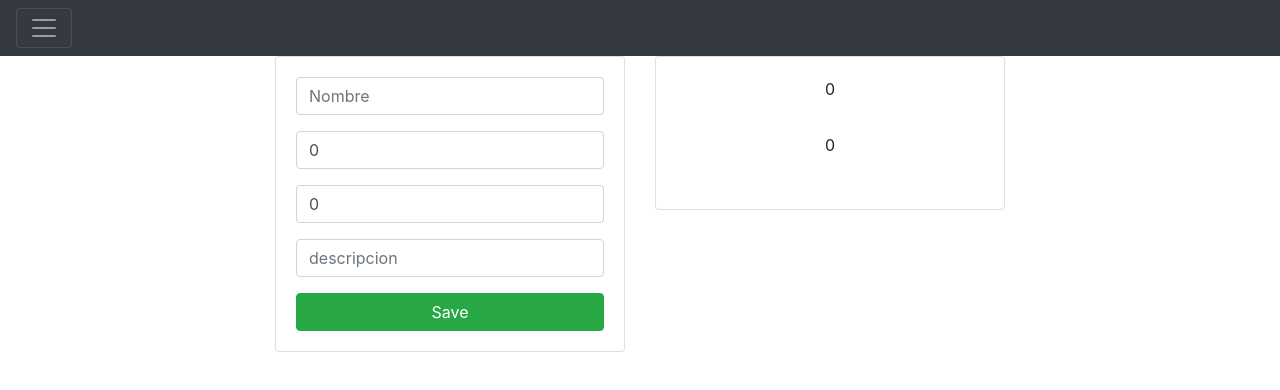
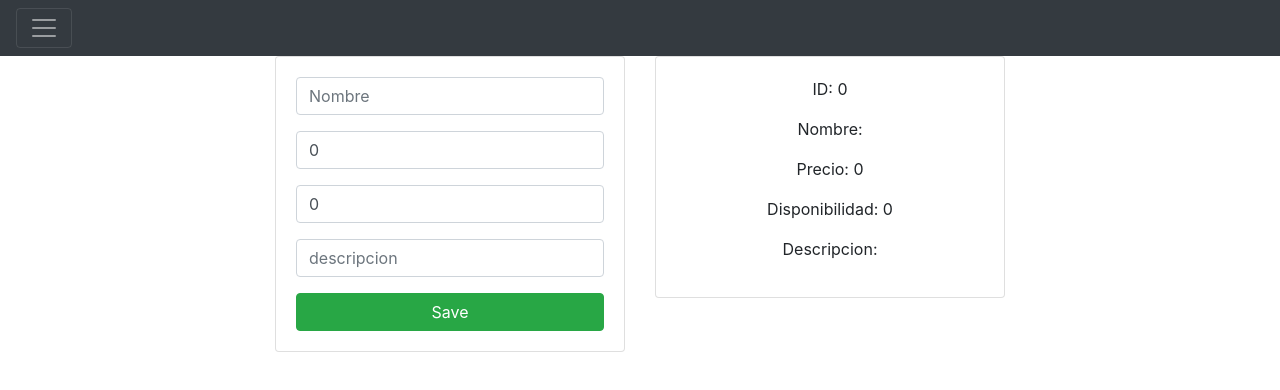
Before and after one commit to jonaduron/4Event, an Angular app in the folder client/: page /newpacket in a window 1280 px wide. Shown: the top 390 px of the page. Built offline with nearby package versions, Linux system fonts and the light colour scheme.

Commit message:
Deletes and creates en packets

```diff
--- a/client/src/app/components/newformpacket/newformpacket.component.html
+++ b/client/src/app/components/newformpacket/newformpacket.component.html
@@ -16,7 +16,7 @@
             <input type="text" name="descripcion" [(ngModel)]="pac.descripcion" placeholder="descripcion" class="form-control">
           </div>
 
-          <button class="btn btn-success btn-block" >
+          <button class="btn btn-success btn-block" (click)="newpackets()">
             Save
           </button>
 
@@ -27,9 +27,10 @@
 
   <div class="col-md-4">
     <div class="card card-body text-center">
-      <p>{{ pac.id}}</p>
-      <p>{{ pac.nombre}}</p>
-      <p>{{ pac.precio}}</p>
-      <p>{{ pac.descripcion}}</p>
+      <p>ID: {{ pac.id}}</p>
+      <p>Nombre: {{ pac.nombre}}</p>
+      <p>Precio: {{ pac.precio}}</p>
+      <p>Disponibilidad: {{ pac.disponibilidad}}</p>
+      <p>Descripcion: {{ pac.descripcion}}</p>
     </div>
   </div>
--- a/client/src/app/components/newformpacket/newformpacket.component.ts
+++ b/client/src/app/components/newformpacket/newformpacket.component.ts
@@ -15,14 +15,21 @@ export class NewformpacketComponent implements OnInit {
     precio: 0,
     disponibilidad: 0,
     descripcion: '',
-    id_proveedor: 0
+    id_proveedor: 1000001
   };
   constructor(private paqueteServiceService:PaqueteServiceService) { }
 
   ngOnInit() {
   }
   newpackets(){
-    console.log(this.pac)
+    // delete this.pac.id_proveedor;
+    delete this.pac.id;
+    this.paqueteServiceService.newPacket(this.pac).subscribe(
+      res=> {
+        console.log(res)
+
+      },err=> console.error(err)
+    )
   }
 
 }
--- a/client/src/app/services/paquete/paquete-service.service.ts
+++ b/client/src/app/services/paquete/paquete-service.service.ts
@@ -1,7 +1,7 @@
 import { Injectable } from '@angular/core';
 import { HttpClient } from '@angular/common/http';
+import {paquete} from '../../models/paquete';
 
-import { packetandevent } from '../../models/packetandevent';
 
 @Injectable({
   providedIn: 'root'
@@ -13,4 +13,8 @@ export class PaqueteServiceService {
   getEvents(){
     return this.Http.get(`${this.API_URI}`);
   }
+  newPacket(pac:paquete){
+    return this.Http.post(`${this.API_URI}/packets/new`,pac);
+  }
+
 }
```
